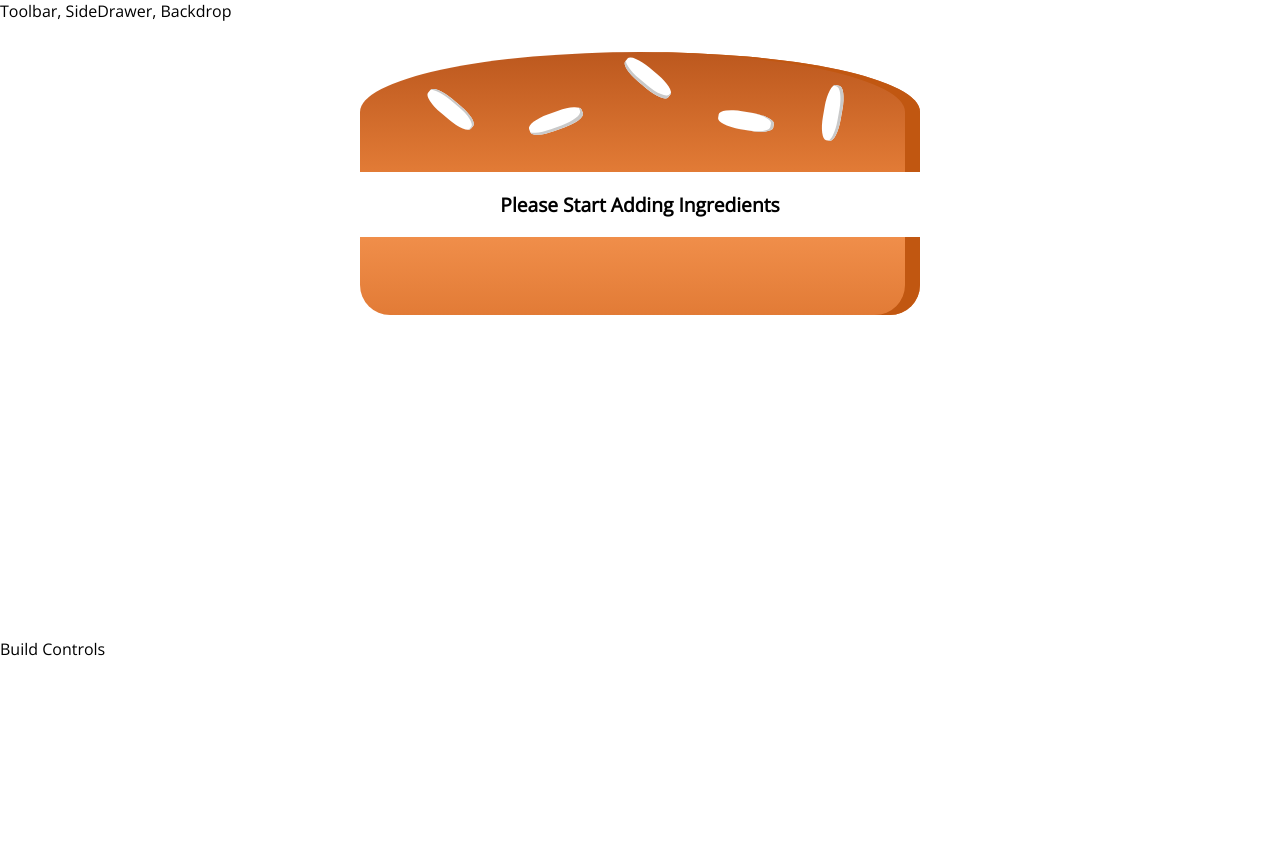
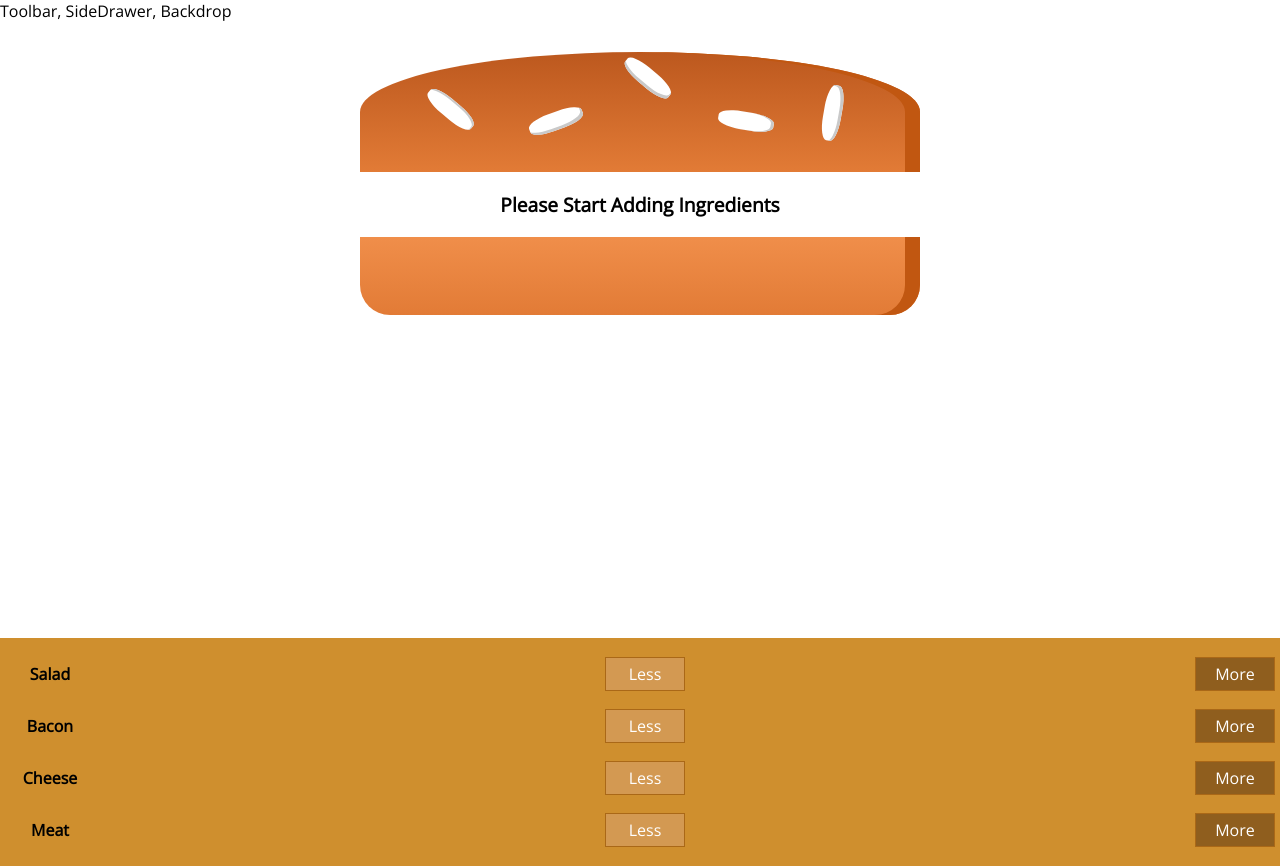
Before and after one commit to gattlin1/Learning-React, a React (Create React App) app in the folder burger-builder/: page / in a window 1280 px wide. Before the commit the page ends 800 px from the top, so only its background shows below. Built offline with nearby package versions, Linux system fonts and the light colour scheme.

Commit message:
Adding build controls to the ui.

```diff
--- a/burger-builder/src/components/Burger/BuildControls/BuildControl/BuildControl.js
+++ b/burger-builder/src/components/Burger/BuildControls/BuildControl/BuildControl.js
@@ -5,8 +5,8 @@
   return (
     <div className='BuildControl'>
       <div className='Label'>{props.label}</div>
-      <button className='Less'>-</button>
-      <button className='More'>+</button>
+      <button className='Less'>Less</button>
+      <button className='More'>More</button>
     </div>
   );
 };
--- a/burger-builder/src/components/Burger/BuildControls/BuildControls.js
+++ b/burger-builder/src/components/Burger/BuildControls/BuildControls.js
@@ -1,7 +1,27 @@
 import React from 'react';
+import BuildControl from './BuildControl/BuildControl';
+import './BuildControls.css';
 
+const controls = [
+  { label: 'Salad', type: 'salad' },
+  { label: 'Bacon', type: 'bacon' },
+  { label: 'Cheese', type: 'cheese' },
+  { label: 'Meat', type: 'meat' },
+];
 const BuildControls = (props) => {
-  return <div></div>;
+  return (
+    <div className='BuildControls'>
+      {controls.map((ingredient) => {
+        return (
+          <BuildControl
+            key={ingredient.type}
+            label={ingredient.label}
+            type={ingredient.type}
+          />
+        );
+      })}
+    </div>
+  );
 };
 
 export default BuildControls;
--- a/burger-builder/src/containers/BurgerBuilder/BurgerBuilder.js
+++ b/burger-builder/src/containers/BurgerBuilder/BurgerBuilder.js
@@ -1,4 +1,5 @@
 import React, { Component } from 'react';
+import BuildControls from '../../components/Burger/BuildControls/BuildControls';
 import Burger from '../../components/Burger/Burger';
 
 export class BurgerBuilder extends Component {
@@ -15,7 +16,7 @@
     return (
       <React.Fragment>
         <Burger ingredients={this.state.ingredients} />
-        <div>Build Controls</div>
+        <BuildControls />
       </React.Fragment>
     );
   }
```
